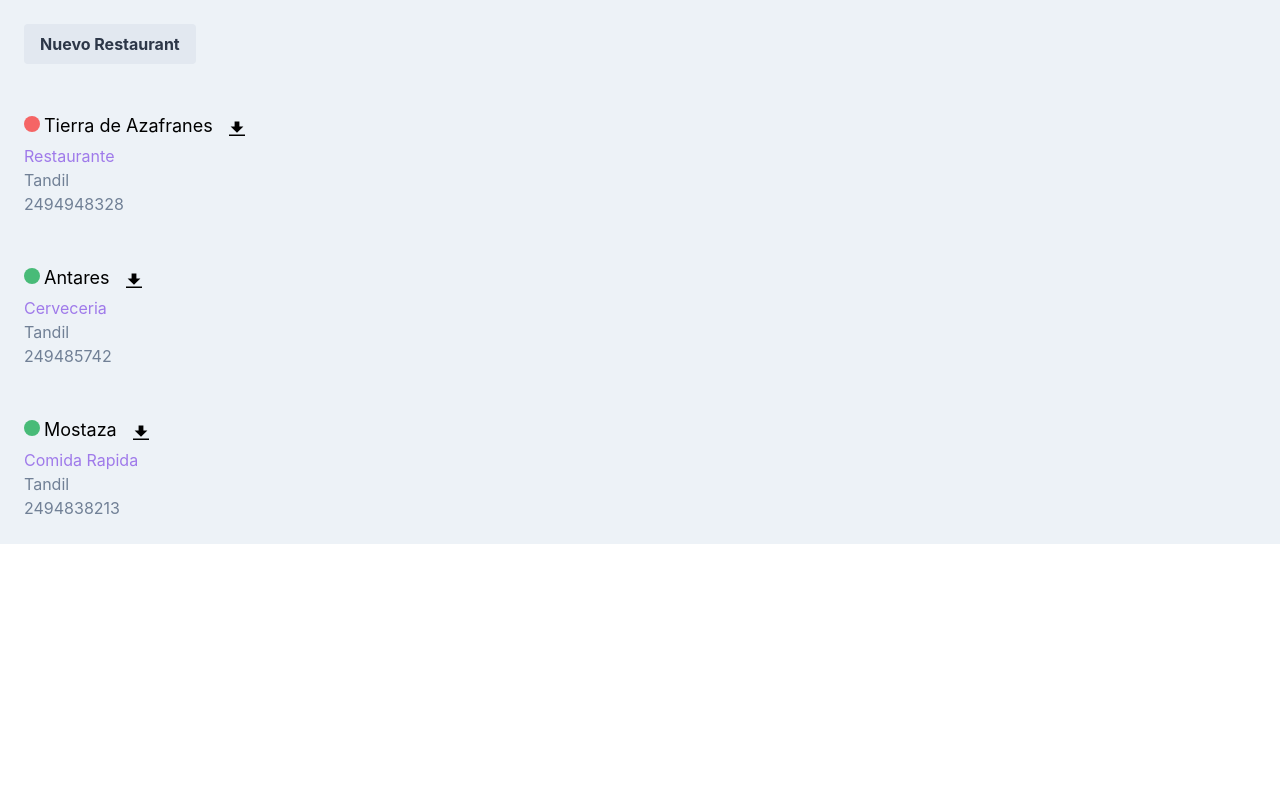
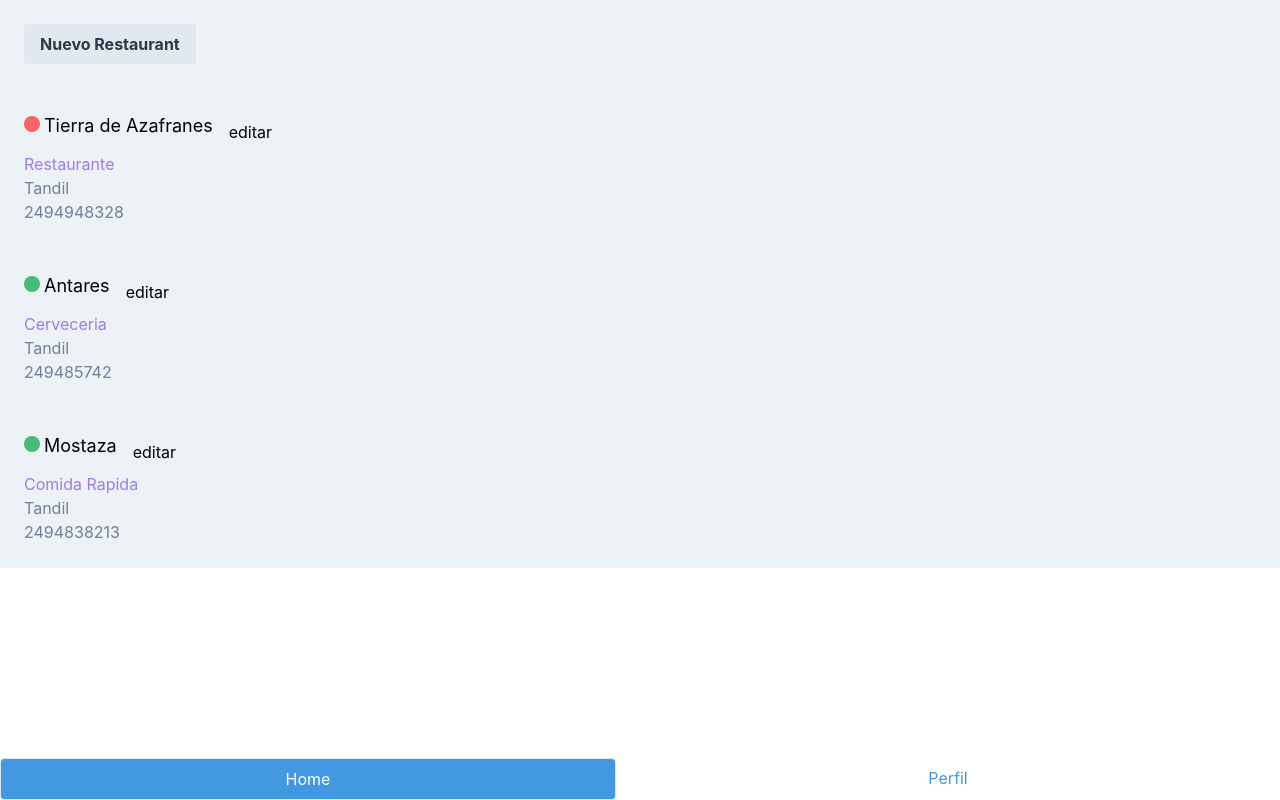
Before and after one commit to agustindiazg/ordernow, a React (Create React App) app: page / in a window 1280 px wide. Built offline with nearby package versions, Linux system fonts and the light colour scheme.

Commit message:
new layoyt

```diff
--- a/src/App.js
+++ b/src/App.js
@@ -1,6 +1,7 @@
 import React, { Component } from 'react';
 import './assets/main.css'
 import Home from './views/Home';
+import Navigation from './views/Navigation';
 
 class App extends Component {
 
@@ -15,7 +16,12 @@
 
     render() {
         console.log('app rendering');
-        return ( <Home/> )
+        return (
+            <div className="h-screen">
+                <Home />
+                <Navigation />
+            </div>
+        )
     }
 }
 
--- a/src/components/restaurants/RestaurantCard.js
+++ b/src/components/restaurants/RestaurantCard.js
@@ -8,7 +8,8 @@
                 <div className="flex justify-between">
                     <h2 className="text-lg items-center"><span className={props.restaurant.isOpen ? 'bg-green-500 p-2 rounded-full h-1 w-1 inline-flex mr-1' : 'bg-red-500 p-2 rounded-full h-1 w-1 inline-flex mr-1' }></span>{props.restaurant.name}</h2>
                         <button className="hover:bg-gray-400 py-2 px-4 rounded inline-flex items-center" onClick={props.click}>
-                        <svg className="fill-current w-4 h-4" xmlns="http://www.w3.org/2000/svg" viewBox="0 0 20 20"><path d="M13 8V2H7v6H2l8 8 8-8h-5zM0 18h20v2H0v-2z"/></svg>
+                        {/* <svg className="fill-current w-4 h-4" xmlns="http://www.w3.org/2000/svg" viewBox="0 0 20 20"><path d="M13 8V2H7v6H2l8 8 8-8h-5zM0 18h20v2H0v-2z"/></svg> */}
+                        editar
                     </button>
                 </div>
                 <div className='text-purple-500'>{props.restaurant.category}</div>
@@ -17,7 +18,6 @@
             </div>
         </div>
   )
-
 }
 
-export default RestaurantCard;
+export default React.memo(RestaurantCard);
--- a/src/components/restaurants/RestaurantForm.js
+++ b/src/components/restaurants/RestaurantForm.js
@@ -1,5 +1,27 @@
 import React, { Component } from 'react';
+import WithClass from './../../hoc/WithClass'
 class RestaurantForm extends Component {
+
+    state = {
+        name: '',
+        category: '',
+        location: '',
+        phone: ''
+    }
+
+    handleInputChange = (event) => {
+        const target = event.target;
+        const value = target.value;
+        const name = target.name;
+
+        this.setState({
+            [name]: value
+        });
+    }
+
+    // shouldComponentUpdate() {
+    //     return false;
+    // }
 
     componentDidMount() {
         console.log({RestaurantFormMounted: true})
@@ -9,11 +31,8 @@
         e.preventDefault();
         const newRestaurant = {
             id: 'fsjd231ieid',
-            name: 'El Grill',
-            phone: '2494838213',
-            location: 'Tandil',
-            category: 'Restaurante',
-            isOpen: false
+            isOpen: false,
+            ...this.state
         };
         this.props.newRestaurant(newRestaurant);
     }
@@ -21,31 +40,31 @@
     render() {
         console.log('RestaurantForm rendering...');
         return (
-                <div className="w-full max-w-xs">
+                <WithClass classes="w-full h-screen max-w-xs">
                     <form className="px-8 pt-6 pb-8 mb-4" onSubmit={(e) => this.newRestaurant(e)}>
-                    <div className="mb-4">
+                        <WithClass classes="mb-4">
                             <label className="block text-gray-700 text-sm font-bold mb-2" htmlFor="username">Nombre</label>
-                            <input className="shadow appearance-none border rounded w-full py-2 px-3 text-gray-700 leading-tight focus:outline-none focus:shadow-outline" id="name" type="text" placeholder="McDonald's"/>
-                        </div>
-                        <div className="mb-4">
+                            <input  onChange={this.handleInputChange} className="shadow appearance-none border rounded w-full py-2 px-3 text-gray-700 leading-tight focus:outline-none focus:shadow-outline" id="name" name="name" type="text" placeholder="McDonald's"/>
+                        </WithClass>
+                        <WithClass classes="mb-4">
                             <label className="block text-gray-700 text-sm font-bold mb-2" htmlFor="password"> Categoria </label>
-                            <input className="shadow appearance-none border rounded w-full py-2 px-3 text-gray-700 mb-3 leading-tight focus:outline-none focus:shadow-outline" id="category" type="text" placeholder="Comida Rapida"/>
-                        </div>
-                        <div className="mb-4">
+                            <input  onChange={this.handleInputChange} className="shadow appearance-none border rounded w-full py-2 px-3 text-gray-700 mb-3 leading-tight focus:outline-none focus:shadow-outline" id="category" name="category" type="text" placeholder="Comida Rapida"/>
+                        </WithClass>
+                        <WithClass classes="mb-4">
                             <label className="block text-gray-700 text-sm font-bold mb-2" htmlFor="password"> Ubicacion </label>
-                            <input className="shadow appearance-none border rounded w-full py-2 px-3 text-gray-700 mb-3 leading-tight focus:outline-none focus:shadow-outline" id="location" type="text" placeholder="Palermo"/>
-                        </div>
-                        <div className="mb-6">
+                            <input  onChange={this.handleInputChange} className="shadow appearance-none border rounded w-full py-2 px-3 text-gray-700 mb-3 leading-tight focus:outline-none focus:shadow-outline" id="location" name="location" type="text" placeholder="Palermo"/>
+                        </WithClass>
+                        <WithClass classes="mb-6">
                             <label className="block text-gray-700 text-sm font-bold mb-2" htmlFor="password"> Telefono </label>
-                            <input className="shadow appearance-none border rounded w-full py-2 px-3 text-gray-700 mb-3 leading-tight focus:outline-none focus:shadow-outline" id="phone" type="number" placeholder="2494611482"/>
-                        </div>
-                        <div className="flex items-center justify-between">
+                            <input  onChange={this.handleInputChange} className="shadow appearance-none border rounded w-full py-2 px-3 text-gray-700 mb-3 leading-tight focus:outline-none focus:shadow-outline" id="phone" name="phone" type="number" placeholder="2494611482"/>
+                        </WithClass>
+                        <WithClass classes="flex items-center justify-between">
                             <button className="bg-blue-500 hover:bg-blue-700 text-white font-bold py-2 px-4 rounded focus:outline-none focus:shadow-outline" type="submit">
                                 Agregar
                             </button>
-                        </div>
+                        </WithClass>
                     </form>
-                </div>
+                </WithClass>
         )
     }
 
@@ -54,4 +73,4 @@
 
 }
 
-export default RestaurantForm;
+export default React.memo(RestaurantForm) ;
--- a/src/components/restaurants/RestaurantList.js
+++ b/src/components/restaurants/RestaurantList.js
@@ -2,7 +2,6 @@
 import RestaurantCard from './RestaurantCard';
 import RestaurantForm from './RestaurantForm';
 import Btn from './../utils/Btn'
-
 class RestaurantList extends Component {
     showList = true;
     list = null;
@@ -91,8 +90,10 @@
 
     toggleFormHandler() {
         console.log('toggleFormHandler',this.state.showForm)
-        this.setState({
-            showForm: !this.state.showForm
+        this.setState((prevSate, props) =>{
+            return {
+                showForm: !prevSate.showForm
+            }
         });
     }
 
@@ -105,12 +106,12 @@
         console.log('RestaurantList');
         return (
             <div>
-                { this.addRestaurantBtn() }
-                { this.restaurantForm() }
+                {this.addRestaurantBtn()}
+                {this.restaurantForm()}
                 { this.restaurantList() }
             </div>
         )
     }
 }
 
-export default RestaurantList;
+export default React.memo(RestaurantList);
--- /dev/null
+++ b/src/hoc/WithClass.js
@@ -0,0 +1,7 @@
+import React from 'react';
+
+const withClass = props => {
+  return ( <div className={props.classes}> {props.children} </div> )
+}
+
+export default withClass;
--- /dev/null
+++ b/src/views/Navigation.js
@@ -0,0 +1,40 @@
+import React, { Component } from 'react';
+
+class Navigation extends Component {
+    activeTabClass = 'text-center block border rounded py-2 px-4 bg-blue-500 hover:bg-blue-600 text-white';
+    notActiveTabClass = 'text-center block rounded py-2 px-4 text-blue-500 hover:text-blue-900';
+    state = {
+        currentPage: {
+            home: true,
+            profile: false
+        }
+    };
+
+    setCurrentPageHandler(clickedPage){
+        console.log(clickedPage);
+        debugger;
+        this.state({
+            currentPage : { home: false, profile: true}
+        })
+    }
+
+    componentDidMount() {
+        console.log({HomeMounted: true})
+    }
+
+    render() {
+        console.log('home rendering');
+        return (
+                <ul className="flex mt-2 fixed bottom-0 w-full bg-white">
+                    <li className="mr-6 flex-1">
+                        <a onClick={() => this.setCurrentPageHandler('home')} className={ this.state.currentPage.home ? this.activeTabClass : this.notActiveTabClass} href="/home">Home</a>
+                    </li>
+                    <li className="mr-6 flex-1">
+                        <a onClick={() => this.setCurrentPageHandler('profile')} className={ this.state.currentPage.profile ? this.activeTabClass : this.notActiveTabClass} href="/profile">Perfil</a>
+                    </li>
+                </ul>
+        );
+    }
+}
+
+export default Navigation;
```
Also changed, not shown: src/context/auth-context.js (added, +8 -0 lines).
